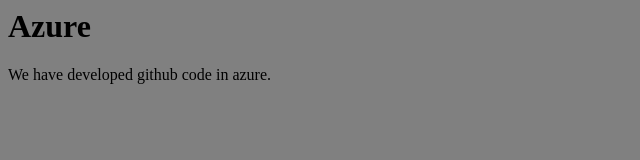
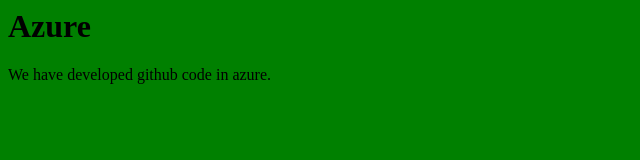
Before and after one commit to Dondapati19/azuregithub, a plain HTML site: page index.html in a window 1280 px wide. Shown: the whole page, without its empty margins (0-640 px from the left). Drawn offline with Linux system fonts and the light colour scheme.

Commit message:
changed color

```diff
--- a/index.html
+++ b/index.html
@@ -2,7 +2,7 @@
    <head>
       <title>Github Lab</title>
    </head>
-   <body style="background-color:grey;">
+   <body style="background-color:green;">
       <h1>Azure </h1>
       <p>We have developed github code in azure.</p>
    </body>
```
